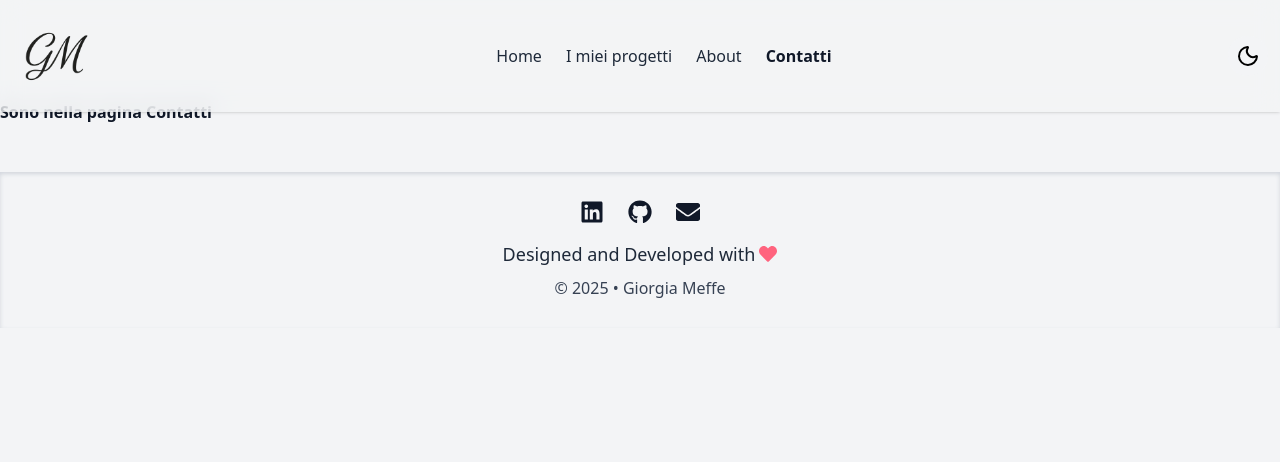
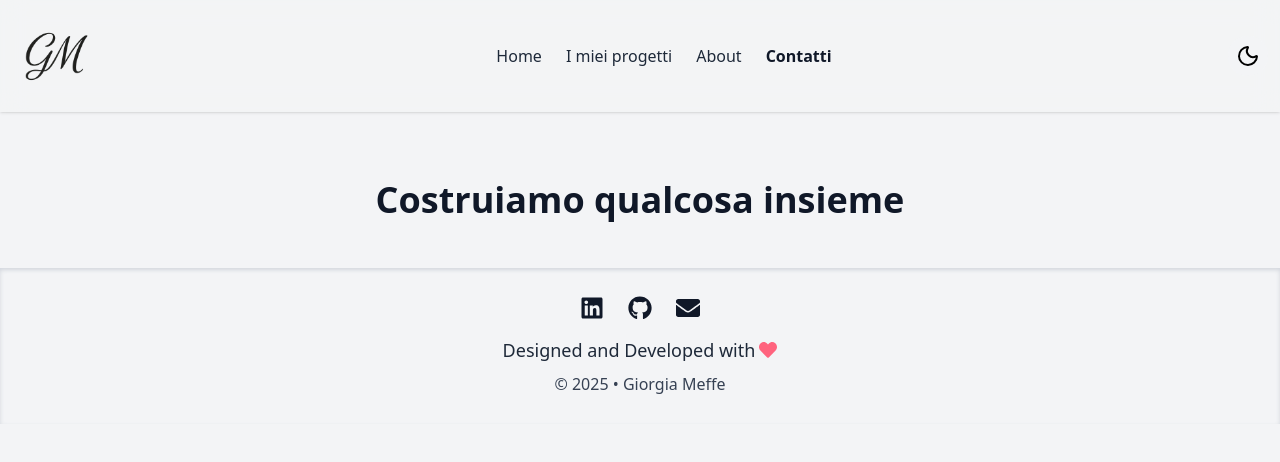
Before and after one commit to giorgiameffe/giorgiameffe-portfolio, a React (Vite) app: page /contacts in a window 1280 px wide. Shown: the top 462 px of the page. Built offline with nearby package versions, Linux system fonts and the light colour scheme; a web font is replaced by a local one.

Commit message:
feat: add h1 and animation using framer motion

```diff
--- a/src/pages/ContactsPage.tsx
+++ b/src/pages/ContactsPage.tsx
@@ -1,10 +1,21 @@
 import React from "react";
+import { motion } from "framer-motion";
 
 const ContactsPage: React.FC = () => {
 
     return (
-        <div>
-            <h1 className="font-bold">Sono nella pagina Contatti</h1>
+        <div className="mt-10 lg:mt-20">
+
+            {/* Titolo animato con Framer Motion*/}
+            <motion.h1
+                className="font-extrabold text-2xl md:text-3xl lg:text-4xl text-center"
+                initial={{ opacity: 0, y: -30 }} // Inizio un po' più in alto
+                animate={{ opacity: 1, y: 0 }}
+                transition={{ duration: 1, ease: "easeOut" }}
+            >
+                Costruiamo qualcosa insieme
+            </motion.h1>
+
         </div>
     )
 }
```
